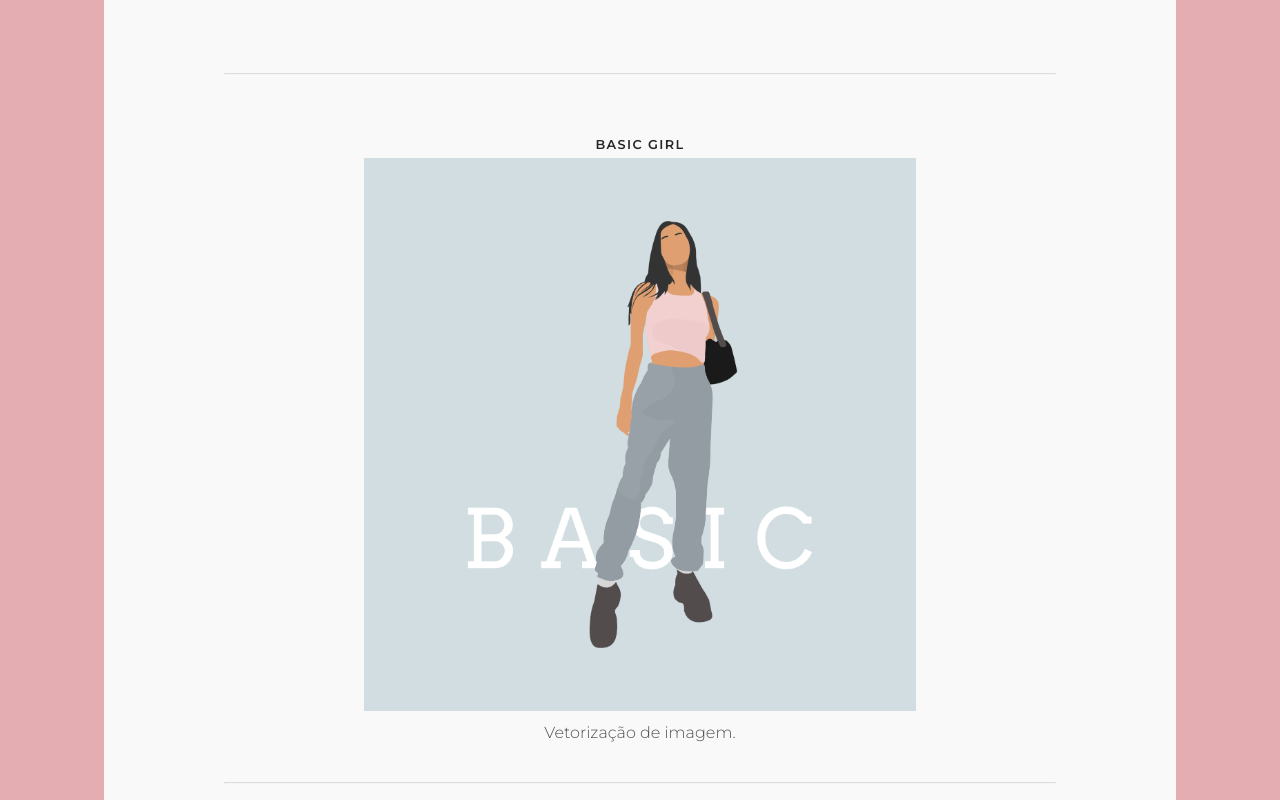
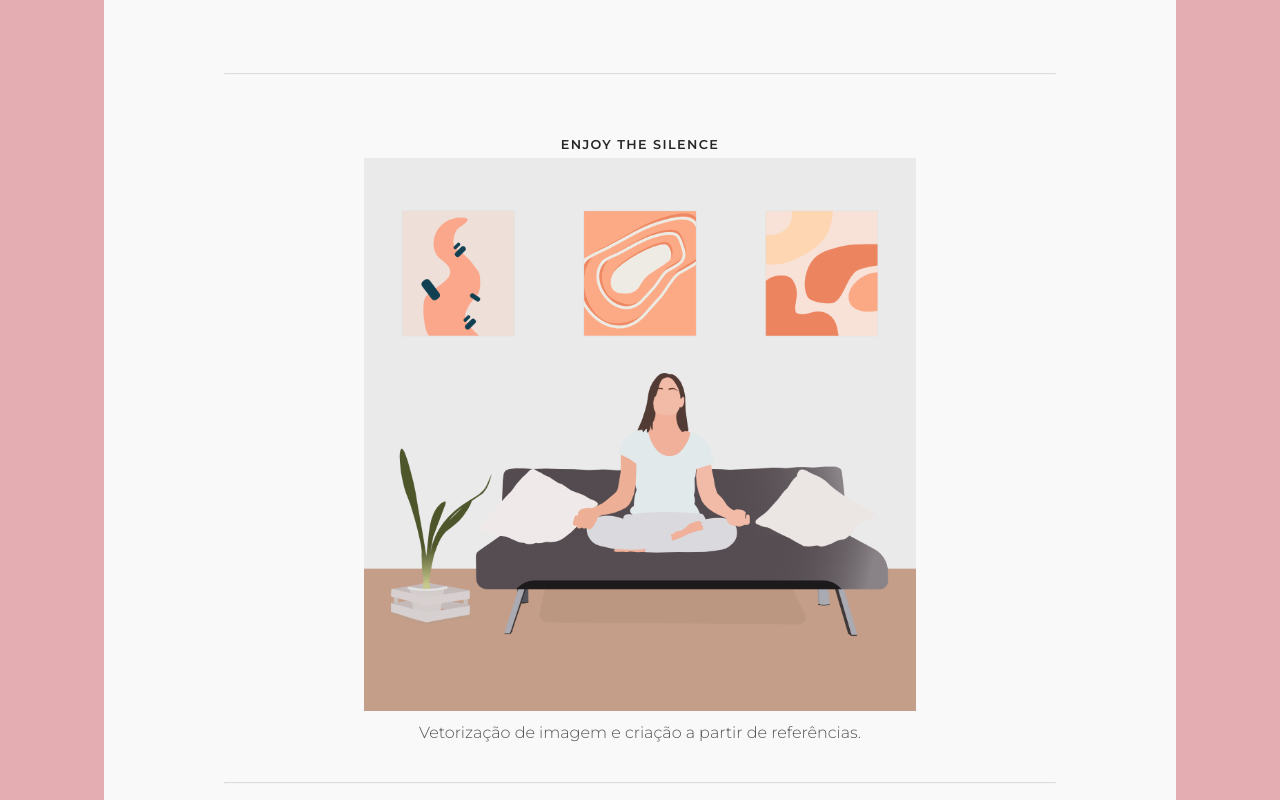
Before and after one commit to thaysagomes/portfolio, a React (Create React App) app: page /illustration in a window 1280 px wide. Shown: the part 500-1300 px from the top of the page. Built offline with nearby package versions, Linux system fonts and the light colour scheme.

Commit message:
inserção de nova ilustração e atualização do cv

```diff
--- a/src/pages/illustration/Illustration.js
+++ b/src/pages/illustration/Illustration.js
@@ -3,7 +3,7 @@ import './illustration.scss';
 import illustration1 from '../../assets/illustration1.png';
 import illustration2 from '../../assets/illustration2.png';
 import illustration3 from '../../assets/illustration3.png';
-
+import illustration4 from '../../assets/illustration4.png';
 
 export default class Illustration extends Component {
   render() {
@@ -24,6 +24,11 @@ export default class Illustration extends Component {
           </div>
 
           <div className="process">
+
+          <hr className="line" />
+            <h3 className="challenge-title">Enjoy the Silence</h3>
+            <img className="challenge" src={illustration4} />
+            <p className="illustration-description">Vetorização de imagem e criação a partir de referências.</p>
 
             <hr className="line" />
             <h3 className="challenge-title">Basic Girl</h3>
```
Also changed, not shown: src/assets/illustration4.png (added), 1 other file (tests, documents, lock files or other folders).
